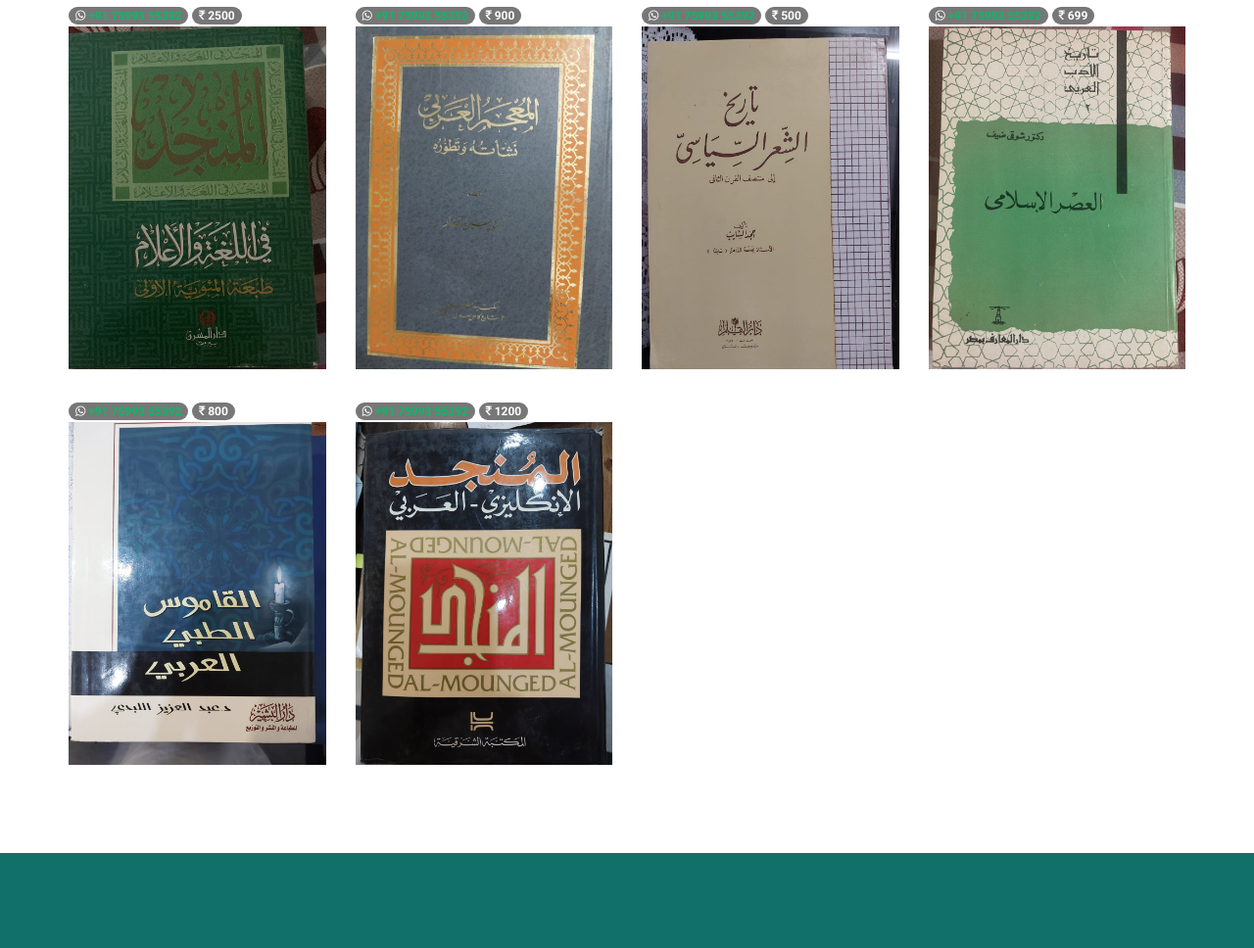
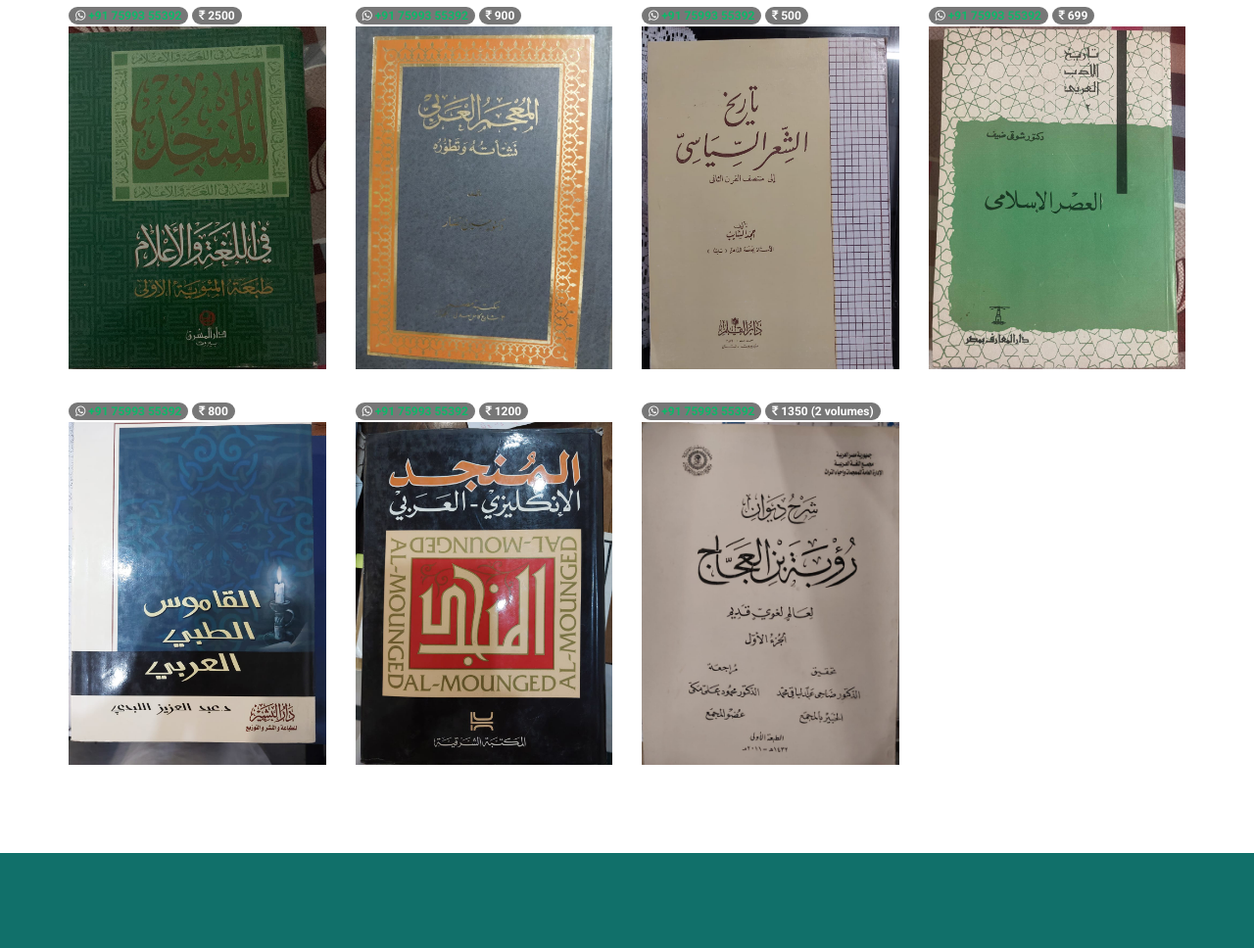
Before and after one commit to mylab4492/blackzero, a plain HTML site: page books-arabic.html in a window 1280 px wide. Shown: the part 257-1225 px from the top of the page at 98% size. Drawn offline with Linux system fonts and the light colour scheme; grey boxes are pictures that could not be loaded.

Commit message:
addded book

```diff
--- a/books-arabic.html
+++ b/books-arabic.html
@@ -102,6 +102,13 @@
 						<span class="badge badge-pill badge-success"><i class="fa fa-whatsapp"></i> <a href="https://api.whatsapp.com/send?phone=917599355392">+91 75993 55392</a></span>
 						<span class="badge badge-pill badge-success"><i class="fa fa-rupee"></i> 1200</span>
 						<img src="images/service-single.jpg" data-src="images/books/6.jpg" alt="" class="img-responsive mb30">
+					</div>
+				</div>
+                <div class="col-lg-3 col-md-3 col-sm-6 col-xs-12">
+					<div>
+						<span class="badge badge-pill badge-success"><i class="fa fa-whatsapp"></i> <a href="https://api.whatsapp.com/send?phone=917599355392">+91 75993 55392</a></span>
+						<span class="badge badge-pill badge-success"><i class="fa fa-rupee"></i> 1350 (2 volumes)</span>
+						<img src="images/service-single.jpg" data-src="images/books/7.jpg" alt="" class="img-responsive mb30">
 					</div>
 				</div>
             </div>
```
Also changed, not shown: images/books/7.jpg (added).
